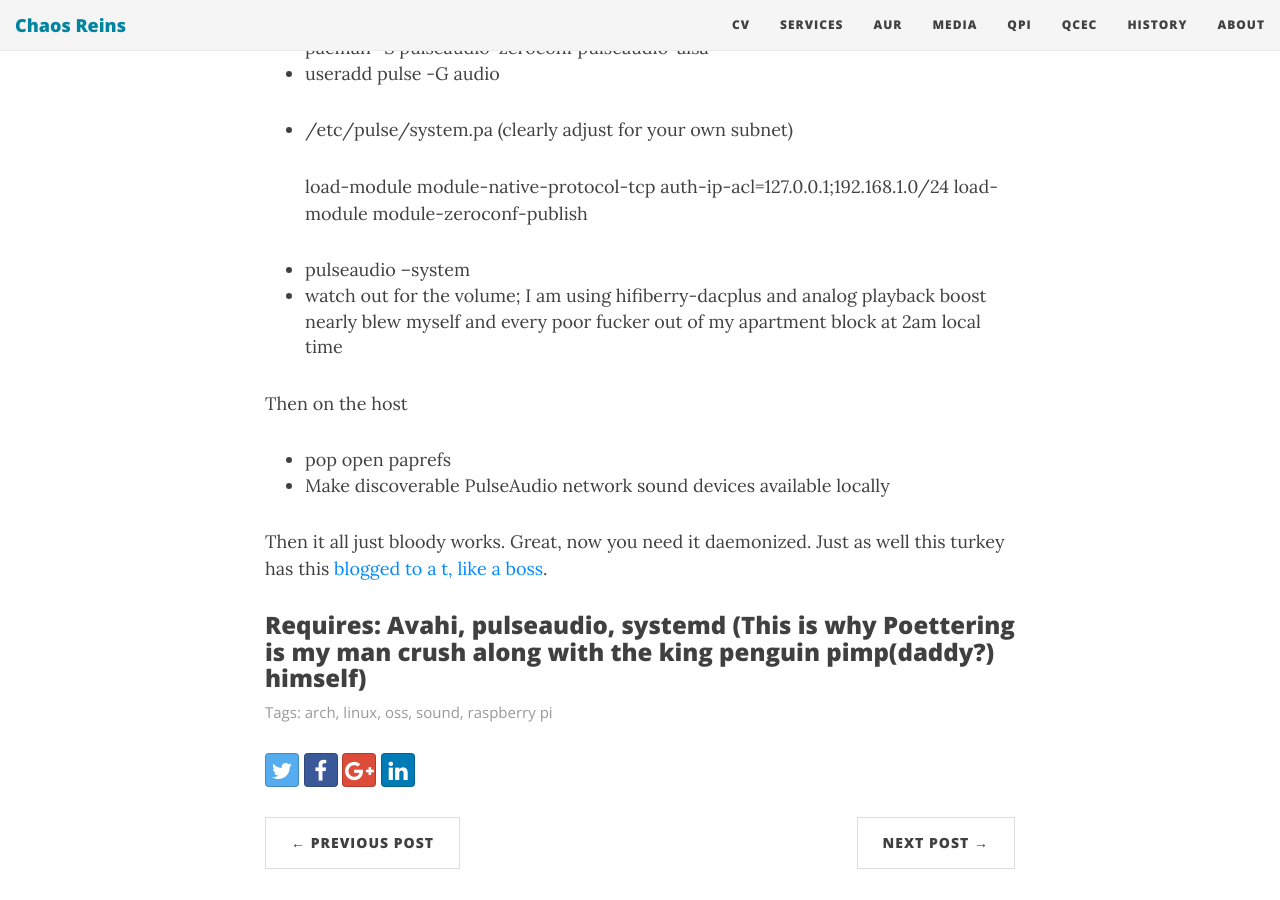
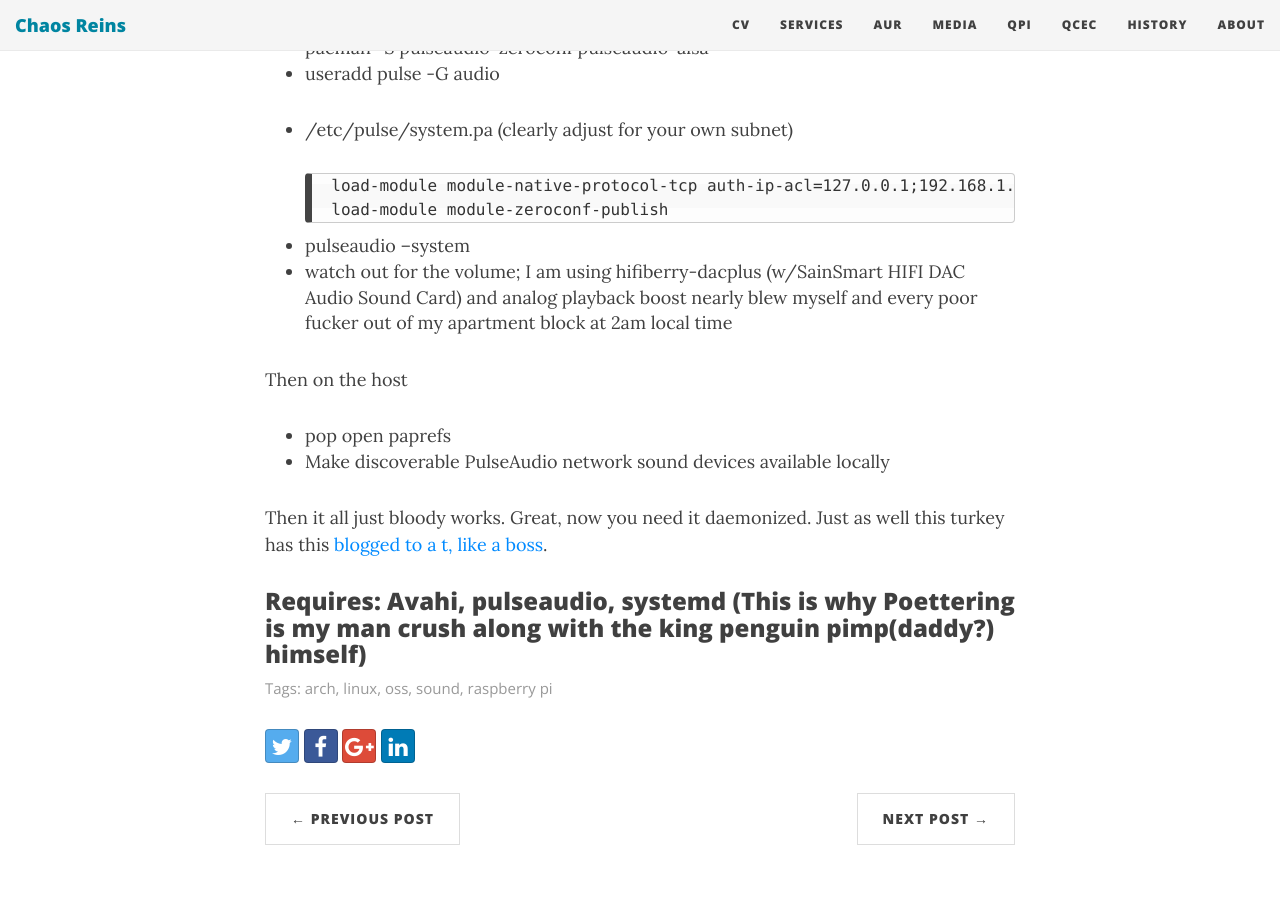
Before and after one commit to sirspudd/sirspudd.github.io, a Jekyll site: the page built from _posts/2017-06-24-raspberry-pi-arch-audio.md, in a window 1280 px wide and 900 px high, scrolled down 2133 px. Built offline with Jekyll 4.4.1, drawn with Linux system fonts in a browser that asks for light colours; nearby versions of some CDN libraries; comment, search, counter and statistics services are not loaded.

Commit message:
Try to fix formating woes

```diff
--- a/_posts/2017-06-24-raspberry-pi-arch-audio.md
+++ b/_posts/2017-06-24-raspberry-pi-arch-audio.md
@@ -61,11 +61,11 @@ The sequence of steps required to make this jive on Arch on the Pi is:
 * useradd pulse -G audio
 * /etc/pulse/system.pa (clearly adjust for your own subnet)
 
-    load-module module-native-protocol-tcp auth-ip-acl=127.0.0.1;192.168.1.0/24
-    load-module module-zeroconf-publish
+        load-module module-native-protocol-tcp auth-ip-acl=127.0.0.1;192.168.1.0/24
+        load-module module-zeroconf-publish
 
 * pulseaudio --system
-* watch out for the volume; I am using hifiberry-dacplus and analog playback boost nearly blew myself and every poor fucker out of my apartment block at 2am local time
+* watch out for the volume; I am using hifiberry-dacplus (w/SainSmart HIFI DAC Audio Sound Card) and analog playback boost nearly blew myself and every poor fucker out of my apartment block at 2am local time
 
 Then on the host
 
```
